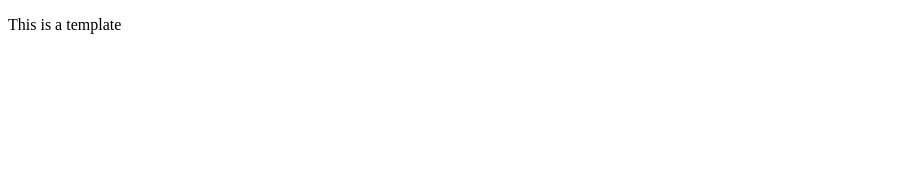
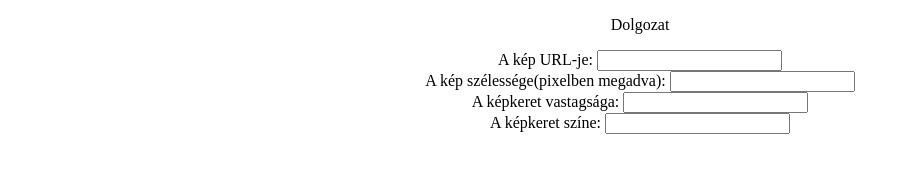
Before and after one commit to KlementSzabolcs1/09.28Backend-Frontend.Dolgozat, a website built with webpack: page dist/index.html in a window 1280 px wide. Shown: the whole page, without its empty margins (0-910 px from the left). Built offline with nearby package versions, Linux system fonts and the light colour scheme.

Commit message:
HTML illetve CSS kész

```diff
--- a/src/style.css
+++ b/src/style.css
@@ -0,0 +1,14 @@
+body {
+    width: 500px;
+    text-align: center;
+    margin: auto;
+
+}
+.container-fluid {
+    text-align: center;
+    margin: auto;
+}
+.row {
+    margin: auto;
+    text-align: center;
+}
```
Also changed, not shown: cicakep.jpeg (added), dist/index.html, src/index.js (line endings or trailing spaces), 1 other file.
